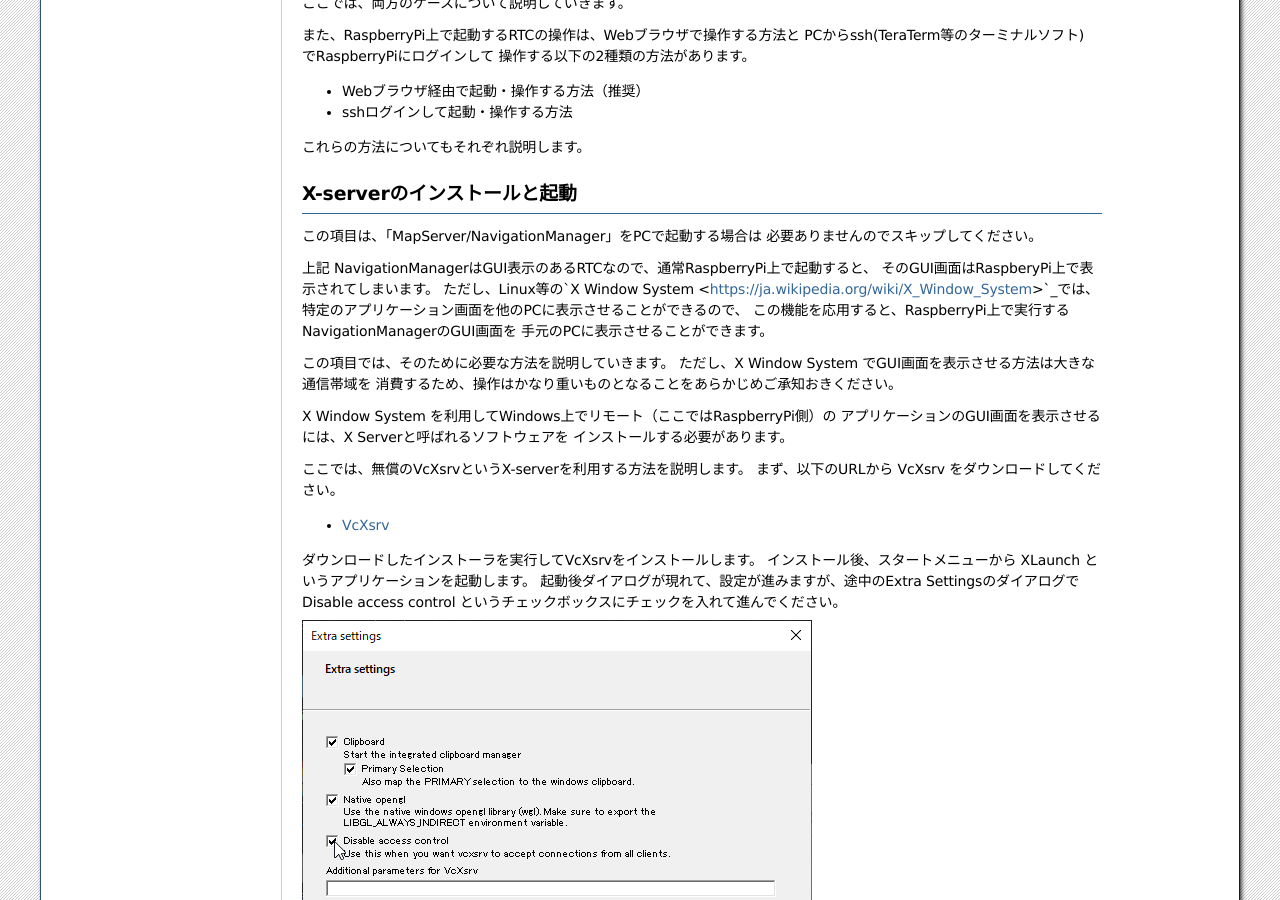
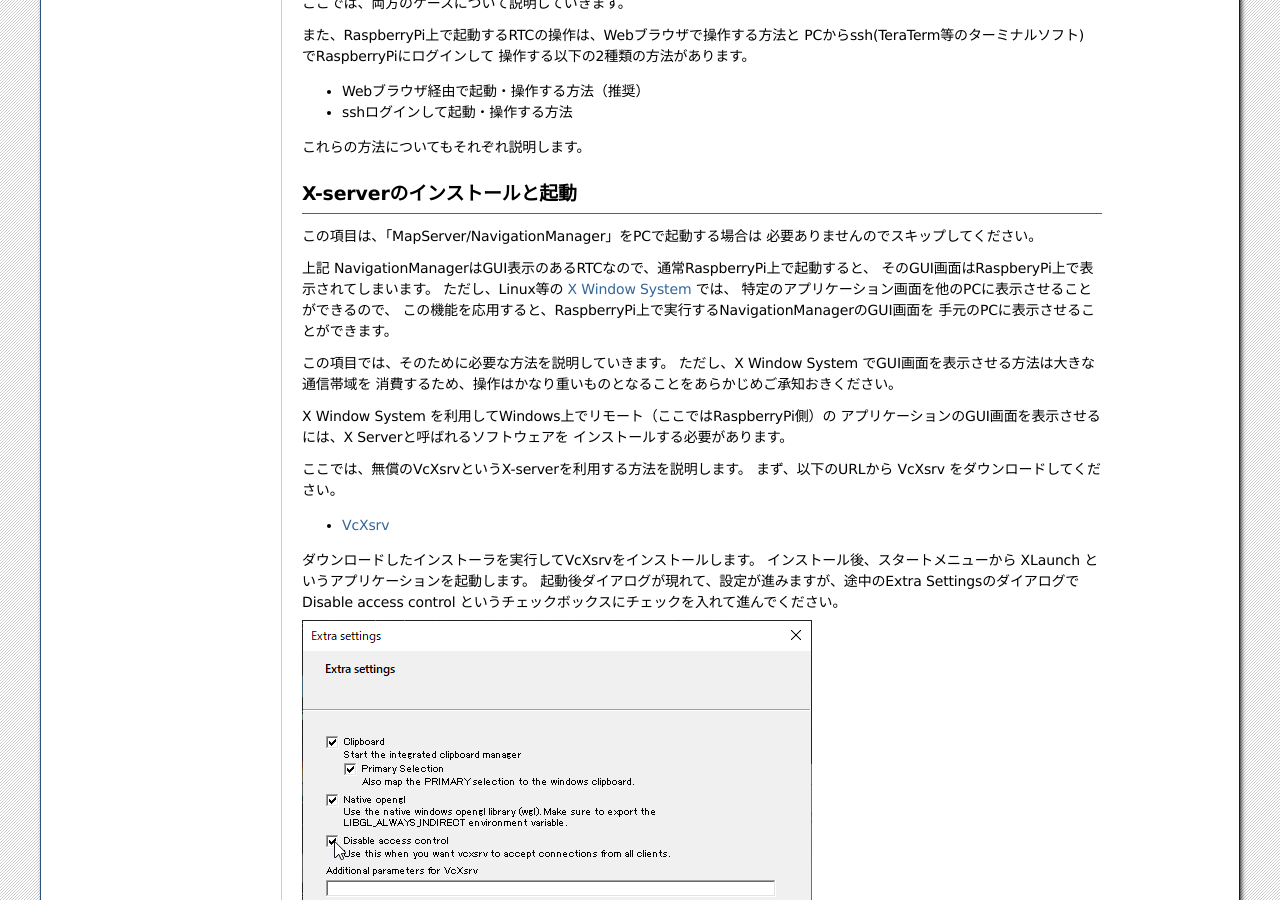
Before and after one commit to OpenRTM/RasPiMouse_with_MRPT, a Sphinx documentation site: the page built from doc/source/start_rtc.rst, in a window 1280 px wide and 900 px high, scrolled down 665 px. Built offline with Sphinx 7.4.7, drawn with Linux system fonts in a browser that asks for light colours.

Commit message:
Update start_rtc.rst

```diff
--- a/doc/source/start_rtc.rst
+++ b/doc/source/start_rtc.rst
@@ -44,7 +44,7 @@ X-serverのインストールと起動
 
 上記 NavigationManagerはGUI表示のあるRTCなので、通常RaspberryPi上で起動すると、
 そのGUI画面はRaspberyPi上で表示されてしまいます。
-ただし、Linux等の`X Window System <https://ja.wikipedia.org/wiki/X_Window_System>`_では、
+ただし、Linux等の `X Window System <https://ja.wikipedia.org/wiki/X_Window_System>`_ では、
 特定のアプリケーション画面を他のPCに表示させることができるので、
 この機能を応用すると、RaspberryPi上で実行するNavigationManagerのGUI画面を
 手元のPCに表示させることができます。
```
